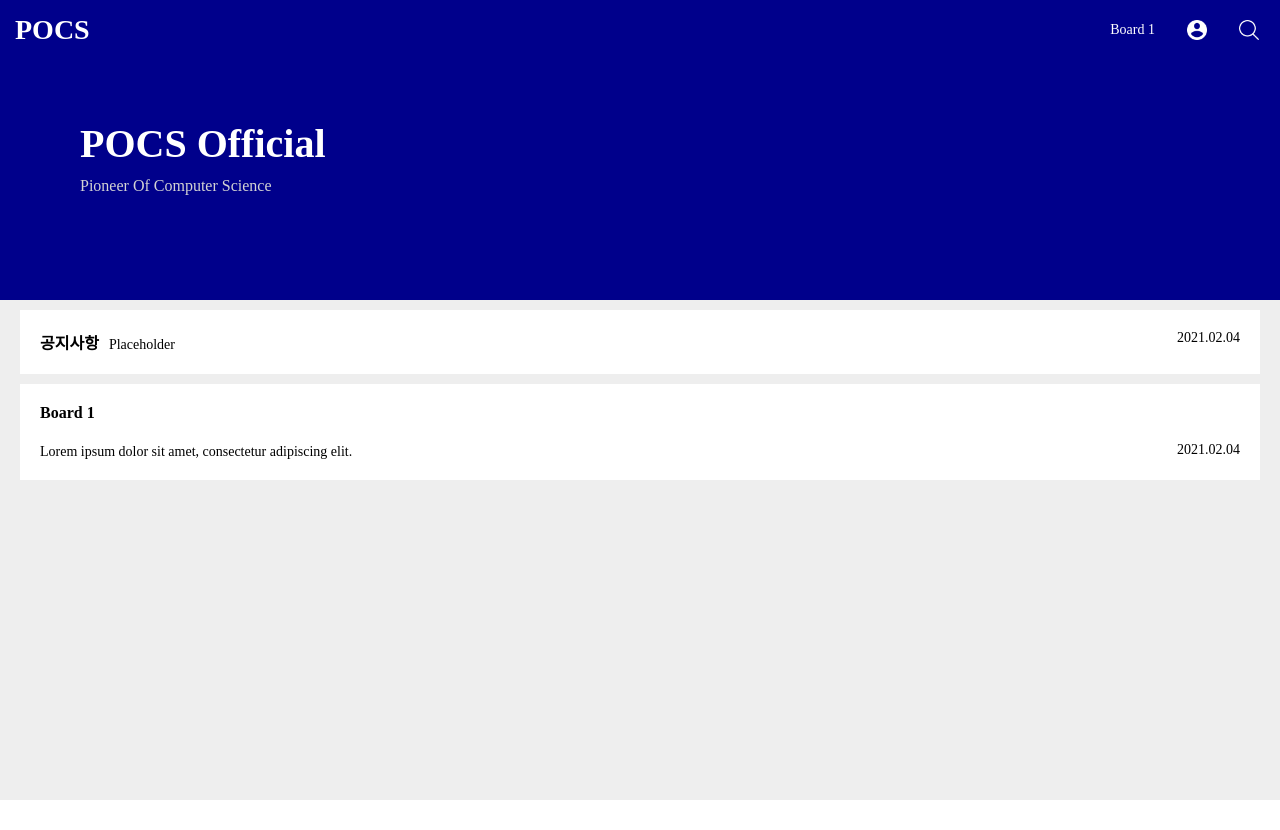
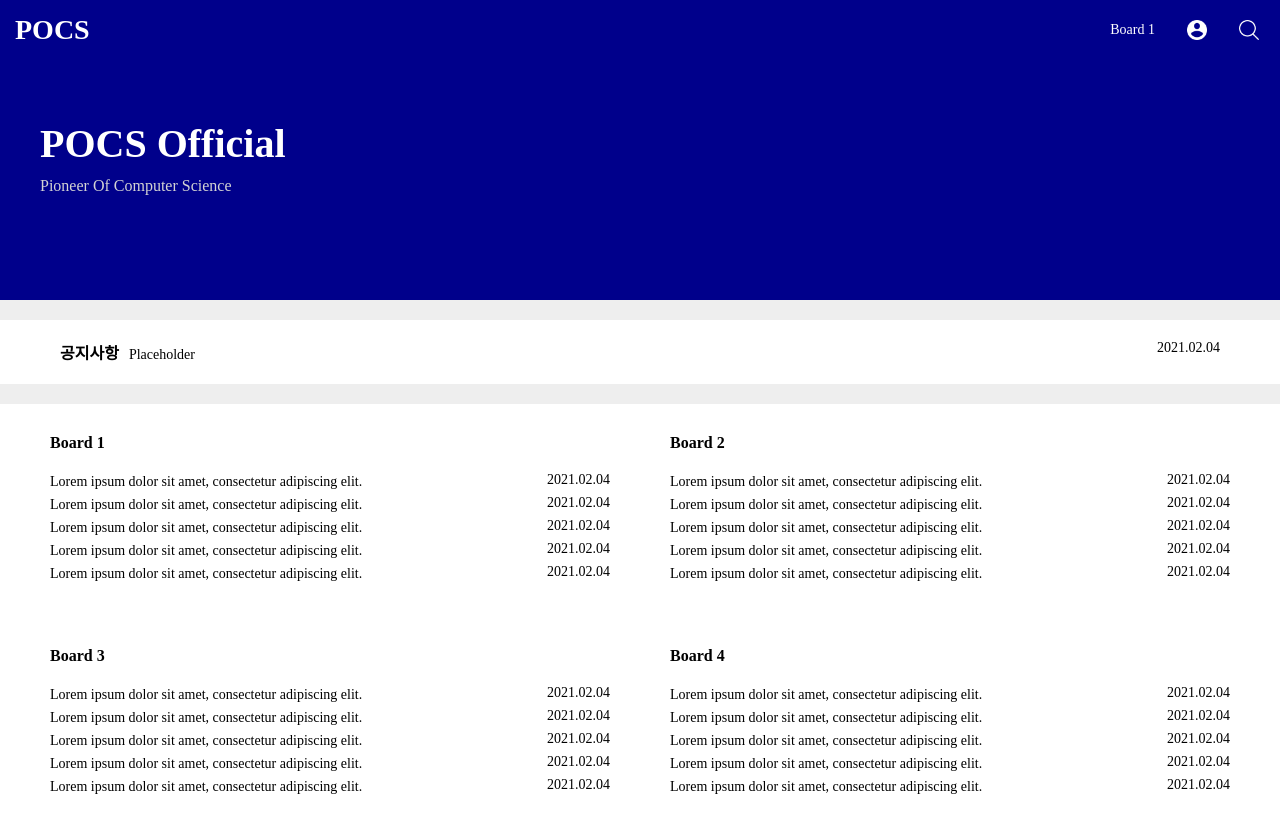
Before and after one commit to Eidard/pocs-official-web, a React app in the folder front/: page / in a window 1280 px wide. Before the commit the page ends 800 px from the top, so only its background shows below. Built offline with nearby package versions, Linux system fonts and the light colour scheme.

Commit message:
Sample Arrangement Change, Some Margin/Padding Changes

```diff
--- a/front/src/pages/Main.jsx
+++ b/front/src/pages/Main.jsx
@@ -20,7 +20,10 @@ const HeaderContent = styled.div`
   text-align:       left;
   font-size:        24px;
   color:            white;
-  padding-left:     80px;
+  max-width:        1400px;
+  margin:           auto;
+  padding-left:     40px;
+  padding-right:     40px;
   padding-top:      120px;
 `
 
@@ -80,14 +83,18 @@ const HeaderContentText = styled.p`
 `
 
 const Section = styled.section`
-  margin:           10px 20px 10px 20px;
-  padding:          10px;
+  margin:           auto;
+  max-width:        1400px;
   background-color: white;
-  text-align:       left;
+  text-align:       center;
 `
 
 const Article = styled.article`
   margin:           10px 10px 10px 10px;
+  padding:          20px;
+  width:            600px;
+  display:          inline-block;
+  text-align:       left;
 `
 
 const ArticleTitle = styled.h1`
@@ -112,6 +119,15 @@ const ArticleRowText = styled.span`
 const ArticleRowDate = styled.span`
   float:            right;
   font-size:        14px;
+`
+
+const NoticeBarArticle = styled.article`
+  margin:           auto;
+  margin-top:       20px;
+  margin-bottom:    20px;
+  padding:          20px;
+  max-width:        1200px;
+  text-align:       left;
 `
 
 const NoticeBarTitle = styled.span`
@@ -172,12 +188,12 @@ const ArticleRow = (props) => {
 
 const NoticeBar = (props) => {
   return(
-    <Section>
-      <Article>
-        <NoticeBarTitle>공지사항</NoticeBarTitle>
-        <NoticeBarText>{ props.text }</NoticeBarText>
-        <NoticeBarDate>{ props.date }</NoticeBarDate>
-      </Article>
+  <Section>
+    <NoticeBarArticle>
+      <NoticeBarTitle>공지사항</NoticeBarTitle>
+      <NoticeBarText>{ props.text }</NoticeBarText>
+      <NoticeBarDate>{ props.date }</NoticeBarDate>
+    </NoticeBarArticle>
   </Section>
   );
 }
@@ -207,6 +223,91 @@ export default withRouter(function Main(props) {
           title="Lorem ipsum dolor sit amet, consectetur adipiscing elit."
           date="2021.02.04" to="post"
           />
+          <ArticleRow
+          title="Lorem ipsum dolor sit amet, consectetur adipiscing elit."
+          date="2021.02.04" to="post"
+          />
+          <ArticleRow
+          title="Lorem ipsum dolor sit amet, consectetur adipiscing elit."
+          date="2021.02.04" to="post"
+          />
+          <ArticleRow
+          title="Lorem ipsum dolor sit amet, consectetur adipiscing elit."
+          date="2021.02.04" to="post"
+          />
+          <ArticleRow
+          title="Lorem ipsum dolor sit amet, consectetur adipiscing elit."
+          date="2021.02.04" to="post"
+          />
+        </Article>
+        <Article>
+          <ArticleTitleButton text="Board 2" to="board"/>
+          <ArticleRow
+          title="Lorem ipsum dolor sit amet, consectetur adipiscing elit."
+          date="2021.02.04" to="post"
+          />
+          <ArticleRow
+          title="Lorem ipsum dolor sit amet, consectetur adipiscing elit."
+          date="2021.02.04" to="post"
+          />
+          <ArticleRow
+          title="Lorem ipsum dolor sit amet, consectetur adipiscing elit."
+          date="2021.02.04" to="post"
+          />
+          <ArticleRow
+          title="Lorem ipsum dolor sit amet, consectetur adipiscing elit."
+          date="2021.02.04" to="post"
+          />
+          <ArticleRow
+          title="Lorem ipsum dolor sit amet, consectetur adipiscing elit."
+          date="2021.02.04" to="post"
+          />
+        </Article>
+        <Article>
+          <ArticleTitleButton text="Board 3" to="board"/>
+          <ArticleRow
+          title="Lorem ipsum dolor sit amet, consectetur adipiscing elit."
+          date="2021.02.04" to="post"
+          />
+          <ArticleRow
+          title="Lorem ipsum dolor sit amet, consectetur adipiscing elit."
+          date="2021.02.04" to="post"
+          />
+          <ArticleRow
+          title="Lorem ipsum dolor sit amet, consectetur adipiscing elit."
+          date="2021.02.04" to="post"
+          />
+          <ArticleRow
+          title="Lorem ipsum dolor sit amet, consectetur adipiscing elit."
+          date="2021.02.04" to="post"
+          />
+          <ArticleRow
+          title="Lorem ipsum dolor sit amet, consectetur adipiscing elit."
+          date="2021.02.04" to="post"
+          />
+        </Article>
+        <Article>
+          <ArticleTitleButton text="Board 4" to="board"/>
+          <ArticleRow
+          title="Lorem ipsum dolor sit amet, consectetur adipiscing elit."
+          date="2021.02.04" to="post"
+          />
+          <ArticleRow
+          title="Lorem ipsum dolor sit amet, consectetur adipiscing elit."
+          date="2021.02.04" to="post"
+          />
+          <ArticleRow
+          title="Lorem ipsum dolor sit amet, consectetur adipiscing elit."
+          date="2021.02.04" to="post"
+          />
+          <ArticleRow
+          title="Lorem ipsum dolor sit amet, consectetur adipiscing elit."
+          date="2021.02.04" to="post"
+          />
+          <ArticleRow
+          title="Lorem ipsum dolor sit amet, consectetur adipiscing elit."
+          date="2021.02.04" to="post"
+          />
         </Article>
       </Section>
     </Wrapper>
```
